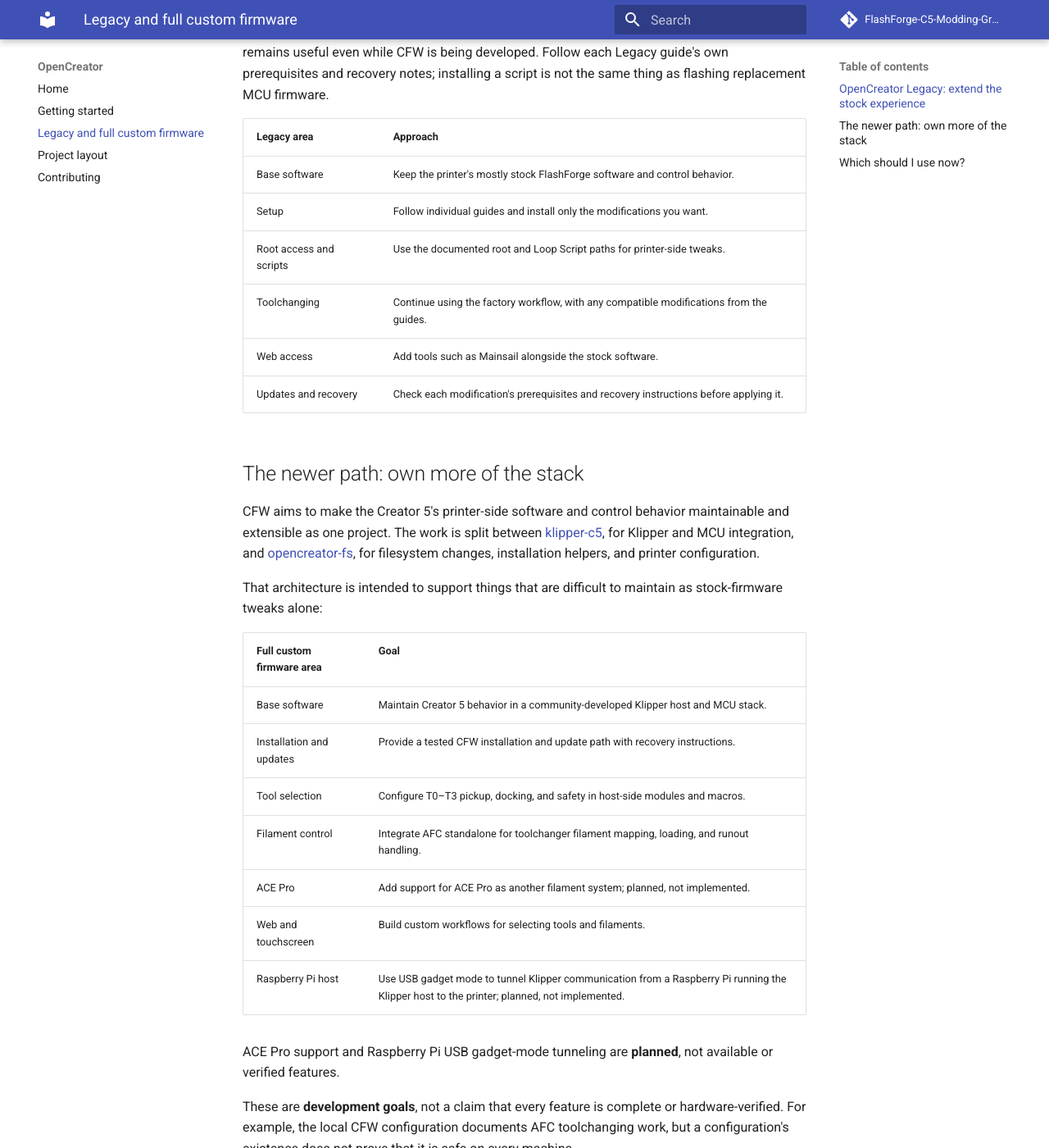
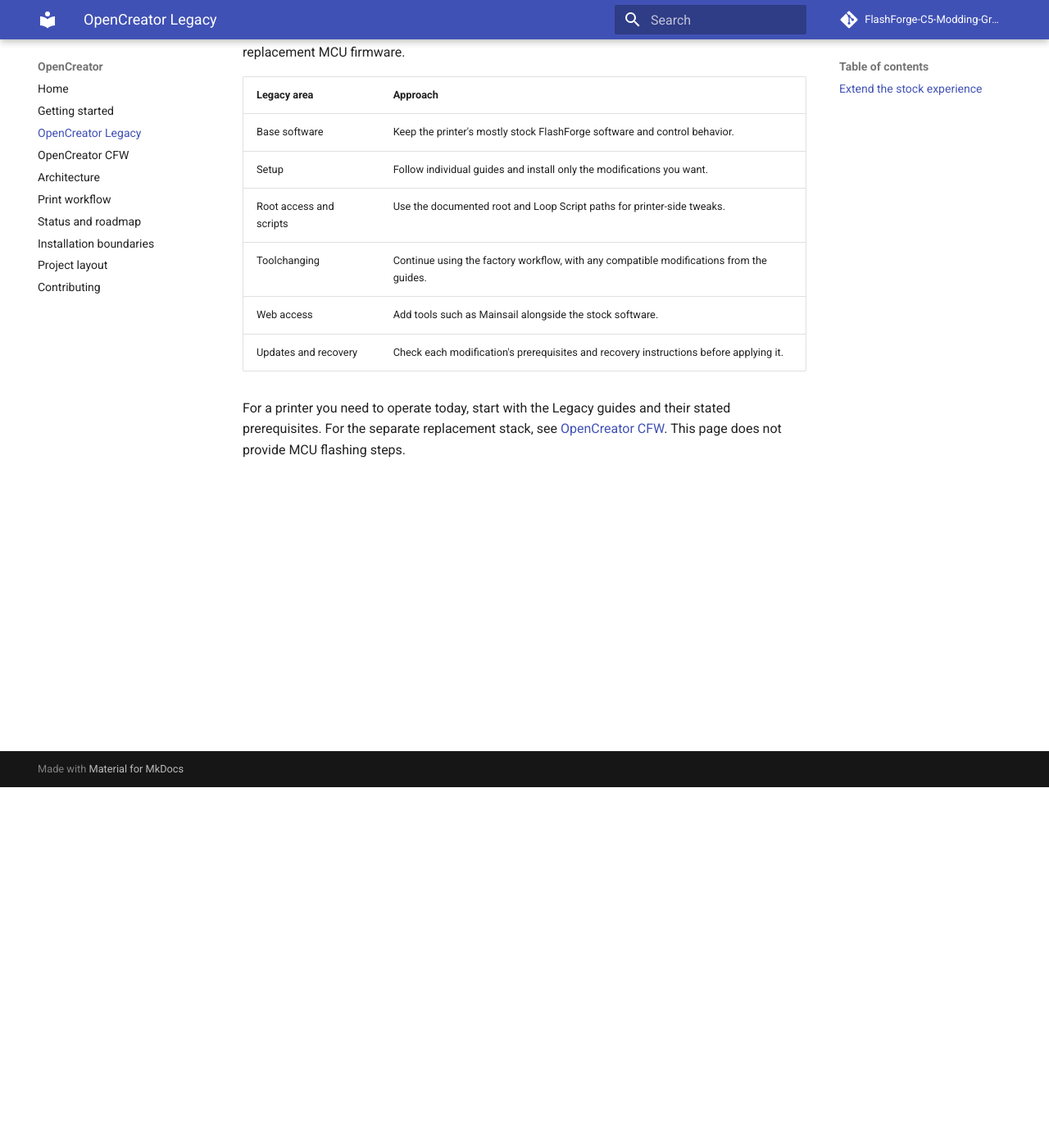
Before and after one commit to FlashForge-C5-Modding-Group/OpenCreator, an MkDocs documentation site: the page built from docs/opencreator-legacy.md, in a window 1280 px wide and 1400 px high, scrolled down 440 px. Shown: the whole window at 82% size. Built offline with MkDocs 1.6.1 and Material for MkDocs 9.7.7, drawn with Linux system fonts in a browser that asks for light colours; comment, search, counter and statistics services are not loaded; some of the changed text lies outside the part shown.

Commit message:
Moar docs

```diff
--- a/docs/getting-started.md
+++ b/docs/getting-started.md
@@ -1,4 +1,26 @@
 # Getting started
 
-There's not much here yet as Full Custom Firmware is not ready as per OpenCreator Standards
-You can check out our legacy firmware modifications [here](https://github.com/FlashForge-C5-Modding-Group/Creator-5-Mods), which include a lot of nice stuff, to enhance the stock experience.
+OpenCreator has two paths. [Legacy](opencreator-legacy.md) keeps the mostly
+stock FlashForge control stack and adds selected modifications.
+[OpenCreator CFW](opencreator-cfw.md) replaces more of that stack with
+community-maintained Klipper and printer-side components. CFW is still under
+development.
+
+If you want to improve a working stock printer today, start with the
+[Creator-5-Mods Legacy guides](https://github.com/FlashForge-C5-Modding-Group/Creator-5-Mods).
+Follow the prerequisites and rollback advice for each individual modification.
+Do not use the CFW source tree as an installation package.
+
+If you are contributing to CFW, start with [Project layout](project-layout.md)
+and [Architecture](architecture.md). The printer configuration lives in
+`opencreator-fs/fs/usr/data/config`, while the Creator 5 Klipper modules and
+MCU code live in `klipper-c5`. The detailed toolchanger development notes are
+in `CREATOR5_TOOLCHANGER.md` inside the configuration tree.
+
+If you want to run the CFW, there is no place for you yet, as development is
+not yet finished and is under-way for making an easy installer, adding features,
+and unlocking the system from FlashForge's chains.
+
+Before attempting a printer trial, read [Status and roadmap](status-and-roadmap.md)
+and [Installation boundaries](installation-and-safety.md). There is no general,
+verified full-CFW flashing or recovery procedure on this site yet.
--- a/docs/opencreator-legacy.md
+++ b/docs/opencreator-legacy.md
@@ -1,11 +1,10 @@
-# OpenCreator Legacy and full custom firmware
+# OpenCreator Legacy
 
-OpenCreator has two related paths. **OpenCreator Legacy** improves the Creator 5
-while retaining its mostly stock software. **OpenCreator full custom firmware
-(CFW)** is the newer, deeper integration effort. CFW is still in development;
-this page describes its goals, not a ready-to-flash release.
+OpenCreator Legacy improves the Creator 5 while retaining its mostly stock
+FlashForge software and control behavior. It is the path for adding selected
+modifications without replacing the printer's entire control stack.
 
-## OpenCreator Legacy: extend the stock experience
+## Extend the stock experience
 
 Legacy starts with the printer's existing FlashForge software. The
 [Creator-5-Mods](https://github.com/FlashForge-C5-Modding-Group/Creator-5-Mods)
@@ -14,10 +13,9 @@ Script, and Mainsail. The companion
 [Creator-5-Scripts](https://github.com/FlashForge-C5-Modding-Group/Creator-5-Scripts)
 repository contains scripts intended to run on a rooted printer.
 
-This is the path for modifying a mostly stock printer without replacing its
-entire control stack. It remains useful even while CFW is being developed.
-Follow each Legacy guide's own prerequisites and recovery notes; installing a
-script is not the same thing as flashing replacement MCU firmware.
+Legacy remains useful while [OpenCreator CFW](opencreator-cfw.md) is being
+developed. Follow each Legacy guide's own prerequisites and recovery notes;
+installing a script is not the same thing as flashing replacement MCU firmware.
 
 | Legacy area | Approach |
 | --- | --- |
@@ -28,44 +26,7 @@ script is not the same thing as flashing replacement MCU firmware.
 | Web access | Add tools such as Mainsail alongside the stock software. |
 | Updates and recovery | Check each modification's prerequisites and recovery instructions before applying it. |
 
-## The newer path: own more of the stack
-
-CFW aims to make the Creator 5's printer-side software and control behavior
-maintainable and extensible as one project. The work is split between
-[klipper-c5](https://github.com/FlashForge-C5-Modding-Group/klipper-c5), for
-Klipper and MCU integration, and
-[opencreator-fs](https://github.com/FlashForge-C5-Modding-Group/opencreator-fs),
-for filesystem changes, installation helpers, and printer configuration.
-
-That architecture is intended to support things that are difficult to maintain
-as stock-firmware tweaks alone:
-
-| Full custom firmware area | Goal |
-| --- | --- |
-| Base software | Maintain Creator 5 behavior in a community-developed Klipper host and MCU stack. |
-| Installation and updates | Provide a tested CFW installation and update path with recovery instructions. |
-| Tool selection | Configure T0–T3 pickup, docking, and safety in host-side modules and macros. |
-| Filament control | Integrate AFC standalone for toolchanger filament mapping, loading, and runout handling. |
-| ACE Pro | Add support for ACE Pro as another filament system; planned, not implemented. |
-| Web and touchscreen | Build custom workflows for selecting tools and filaments. |
-| Raspberry Pi host | Use USB gadget mode to tunnel Klipper communication from a Raspberry Pi running the Klipper host to the printer; planned, not implemented. |
-
-ACE Pro support and Raspberry Pi USB gadget-mode tunneling are **planned**, not
-available or verified features.
-
-These are **development goals**, not a claim that every feature is complete or
-hardware-verified. For example, the local CFW configuration documents AFC
-toolchanging work, but a configuration's existence does not prove that it is
-safe on every machine.
-
-## Which should I use now?
-
-For a printer you need to operate today, start with the
-[Legacy guides](https://github.com/FlashForge-C5-Modding-Group/Creator-5-Mods)
-and their stated prerequisites. The organization currently labels
-`klipper-c5` **work in progress** and **do not flash**. Wait for a tested CFW
-release with supported hardware, installation, verification, and rollback
-instructions before treating the newer path as a migration procedure.
-
-See [Project layout](project-layout.md) for the repositories behind CFW. This
-page intentionally does not provide flashing steps.
+For a printer you need to operate today, start with the Legacy guides and
+their stated prerequisites. For the separate replacement stack, see
+[OpenCreator CFW](opencreator-cfw.md). This page does not provide MCU flashing
+steps.
--- a/mkdocs.yml
+++ b/mkdocs.yml
@@ -17,6 +17,11 @@ markdown_extensions:
 nav:
   - Home: index.md
   - Getting started: getting-started.md
-  - Legacy and full custom firmware: opencreator-legacy.md
+  - OpenCreator Legacy: opencreator-legacy.md
+  - OpenCreator CFW: opencreator-cfw.md
+  - Architecture: architecture.md
+  - Print workflow: print-workflow.md
+  - Status and roadmap: status-and-roadmap.md
+  - Installation boundaries: installation-and-safety.md
   - Project layout: project-layout.md
   - Contributing: contributing.md
```
Also changed, not shown: README.md (+7 -5 lines), docs/index.md (+20 -12 lines), docs/project-layout.md (+5 -2 lines).
